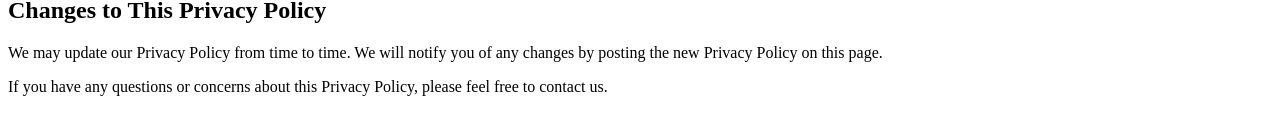
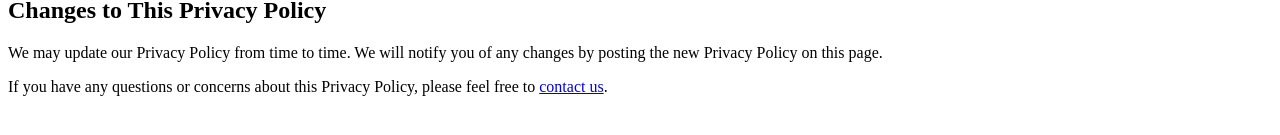
Before and after one commit to mortehu/photo-browser, a plain HTML site: page public/privacy_policy.html in a window 1280 px wide. Shown: the part 447-582 px from the top of the page. Drawn offline with Linux system fonts and the light colour scheme.

Commit message:
Added contact email address

```diff
--- a/public/privacy_policy.html
+++ b/public/privacy_policy.html
@@ -26,6 +26,6 @@
 
     <p>We may update our Privacy Policy from time to time. We will notify you of any changes by posting the new Privacy Policy on this page.</p>
 
-    <p>If you have any questions or concerns about this Privacy Policy, please feel free to contact us.</p>
+    <p>If you have any questions or concerns about this Privacy Policy, please feel free to <a href=mailto:morten.hustveit@gmail.com>contact us</a>.</p>
 </body>
 </html>
```
